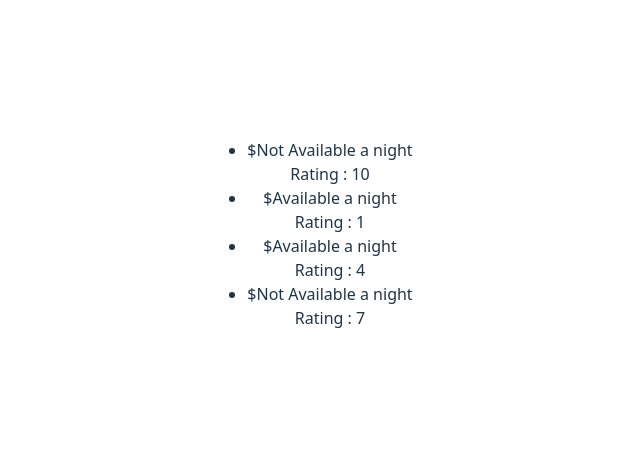
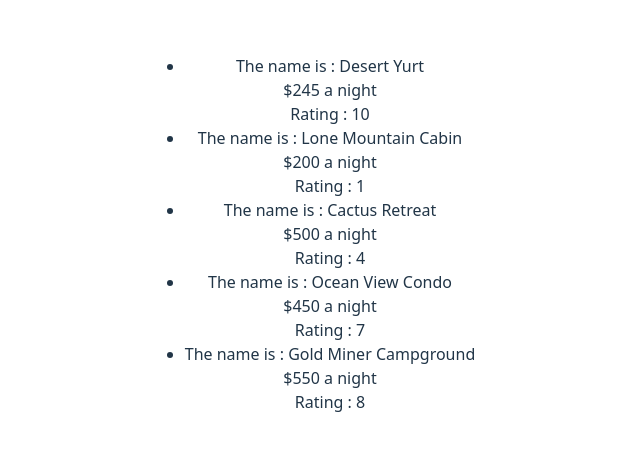
Before and after one commit to DevOlabode/rental-property, a React (Vite) app: page / in a window 1280 px wide. Shown: the part 166-616 px from the top of the page, without its empty margins (330-970 px from the left). Built offline with nearby package versions, Linux system fonts and the light colour scheme.

Commit message:
`Updated property data and UI to display name and price correctly`

```diff
--- a/src/App.jsx
+++ b/src/App.jsx
@@ -2,10 +2,11 @@ import './App.css'
 import PropertyList from './PropertyList'
 
 const properties  = [
-  {id: 1, name : 'Eggs', rating : 10, price : false},
-  {id: 2, name : 'milk', rating : 1, price : true},
-  {id: 3, name : 'Carrots', rating : 4, price : true},
-  {id: 4, name : 'Chicken', rating : 7, price : false},
+  {id: 1, name : 'Desert Yurt', rating : 10, price : 245},
+  {id: 2, name : 'Lone Mountain Cabin', rating : 1, price : 200},
+  {id: 3, name : 'Cactus Retreat', rating : 4, price : 500},
+  {id: 4, name : 'Ocean View Condo', rating : 7, price : 450},
+  {id: 5, name : 'Gold Miner Campground', rating : 8, price : 550},
 ];
 
 function App() {
--- a/src/Properties.jsx
+++ b/src/Properties.jsx
@@ -1,8 +1,8 @@
 function Properties ({name, rating, price}){
     return (
         <li>
-            <div>{name}</div>
-            <div>${price ? 'Available' : 'Not Available'} a night</div>
+            <div>The name is : {name}</div>
+            <div>${price} a night</div>
             <div>Rating : {rating}</div>
         </li>
     )
--- a/src/PropertyList.jsx
+++ b/src/PropertyList.jsx
@@ -6,6 +6,7 @@ function PropertyList ({properties}){
             {properties.map(prop =>(
                 <Properties
                 key = {prop.id}
+                name = {prop.name}
                 price = {prop.price}
                 rating = {prop.rating}
                 />
```
